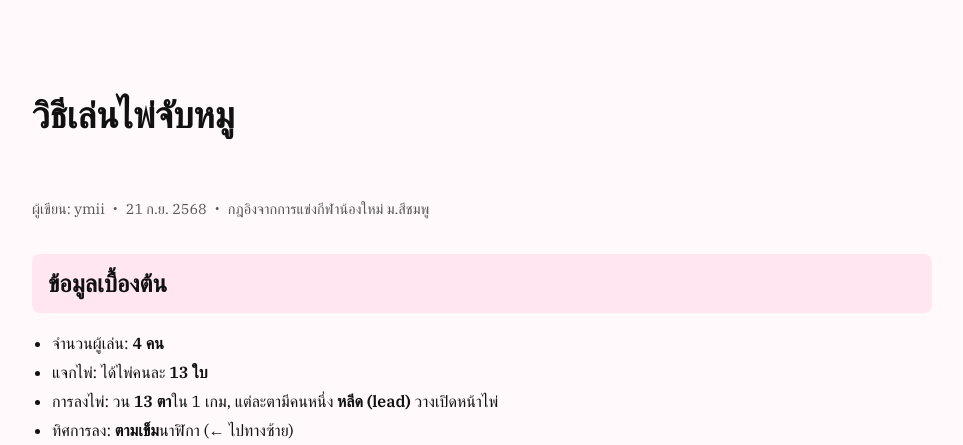
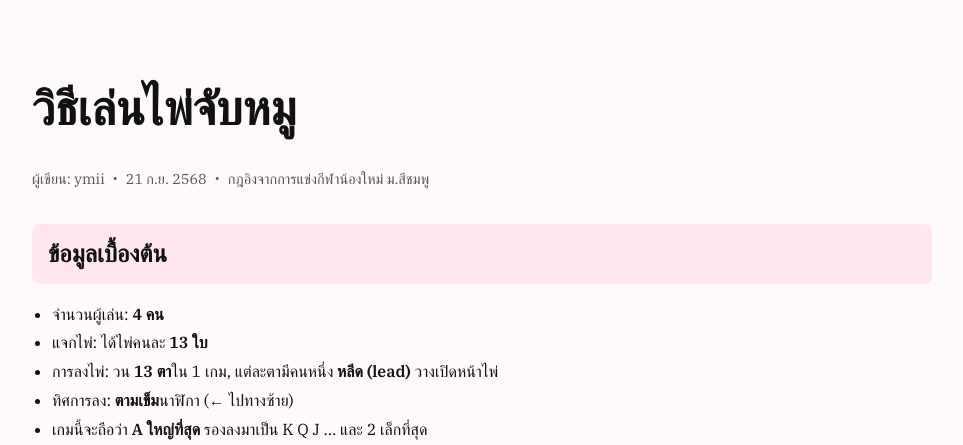
Before and after one commit to rinlena/GuideToJubmoo, a plain HTML site: page index.html in a window 1280 px wide. Shown: the top 445 px of the page, without its empty margins (158-1121 px from the left). Drawn offline with Linux system fonts and the light colour scheme.

Commit message:
Update index.html

```diff
--- a/index.html
+++ b/index.html
@@ -39,7 +39,9 @@
 
     h4{
       color: #111;
-      font-size: 2.3rem;
+      font-size: 3rem;
+      margin-top: 2rem;
+      margin-bottom: 1rem;
     }
 
     .meta {
```
